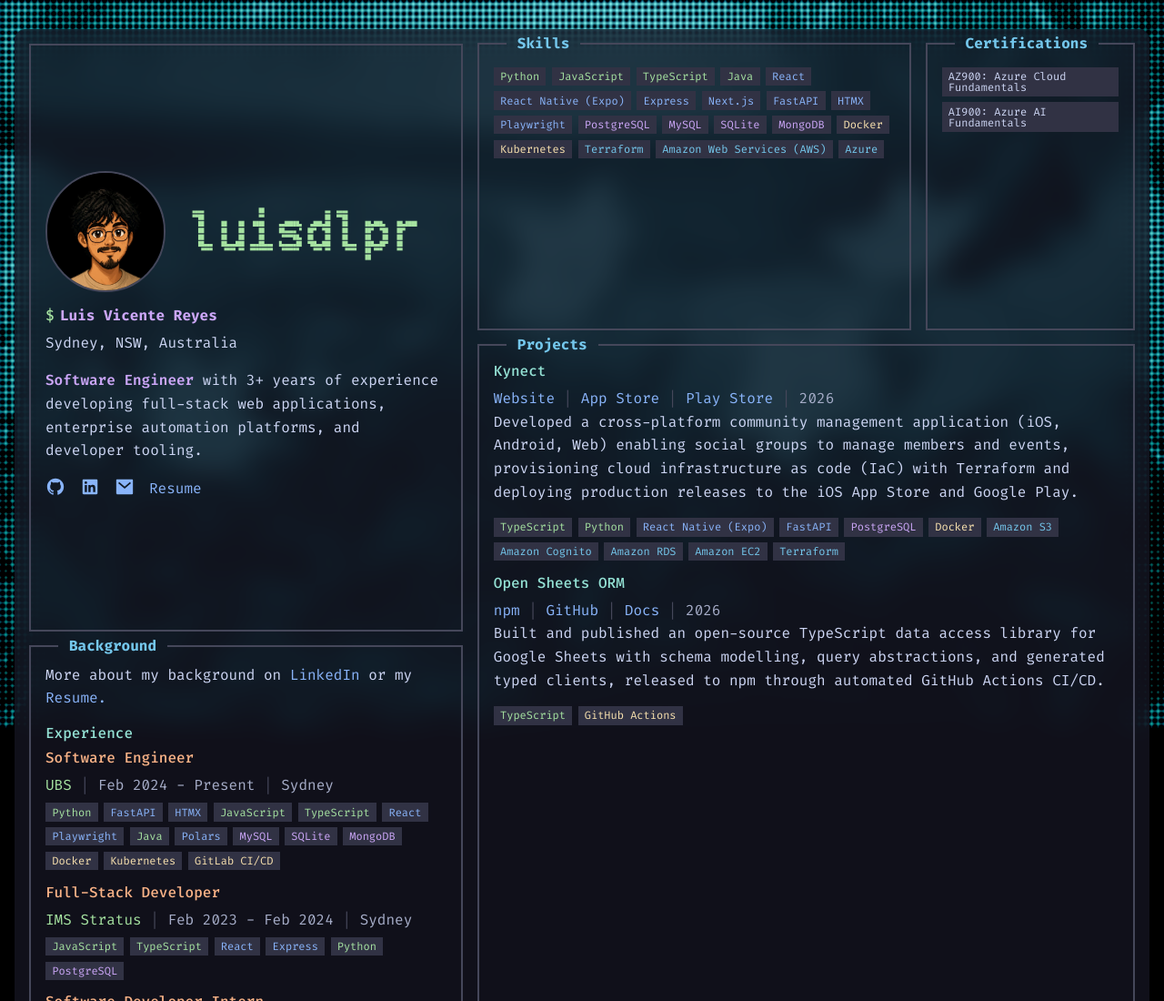
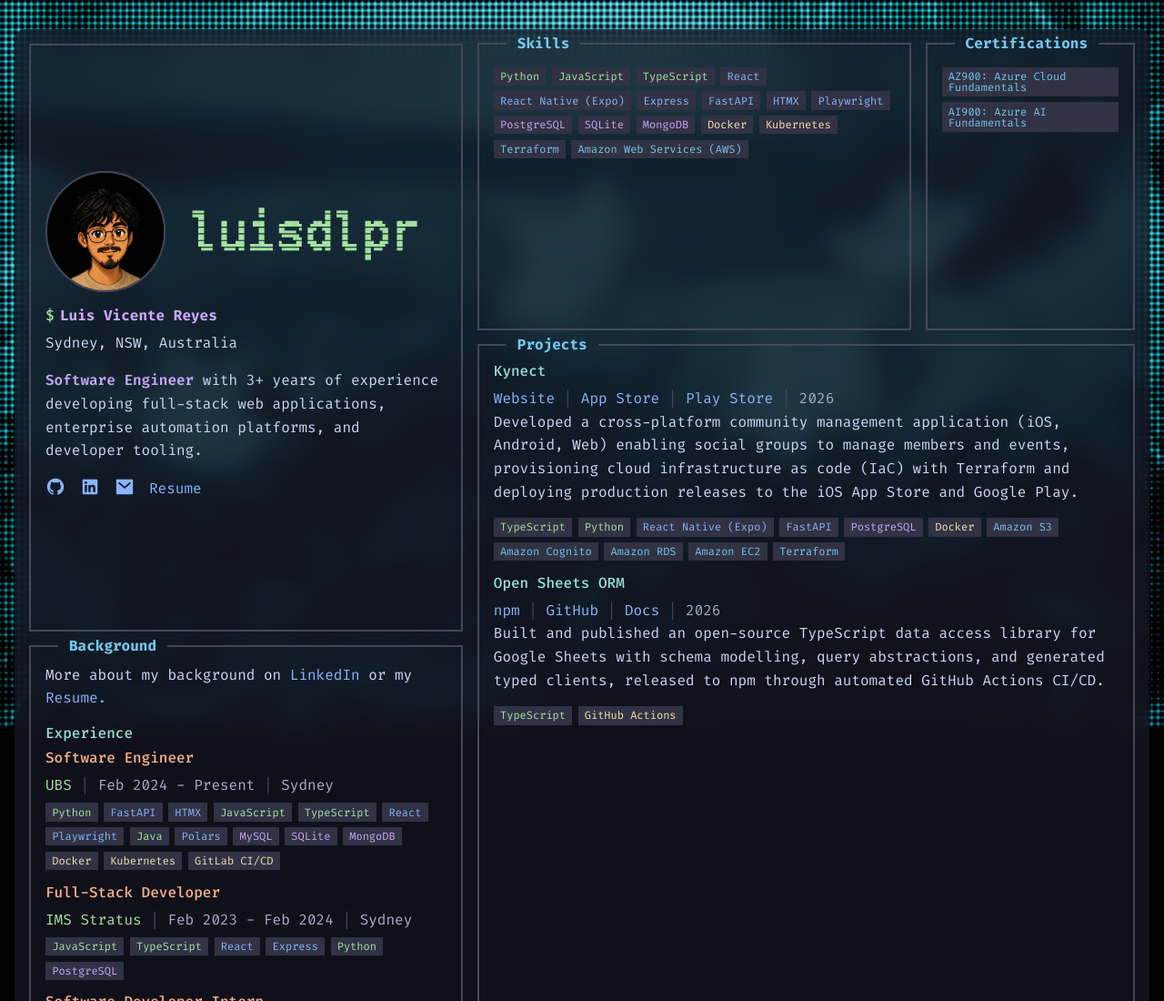
Before and after one commit to luisdlpr/luisdlpr-xyz, a website built with Vite: page index.html in a window 1280 px wide. Shown: the top 1100 px of the page at 91% size. Built offline with nearby package versions, Linux system fonts and the light colour scheme.

Commit message:
feat: clean up skills section

```diff
--- a/index.html
+++ b/index.html
@@ -52,30 +52,26 @@
           <li class="tag-lang">Python</li>
           <li class="tag-lang">JavaScript</li>
           <li class="tag-lang">TypeScript</li>
-          <li class="tag-lang">Java</li>
           <li class="tag-web">React</li>
           <li class="tag-web">React Native (Expo)</li>
           <li class="tag-web">Express</li>
-          <li class="tag-web">Next.js</li>
           <li class="tag-web">FastAPI</li>
           <li class="tag-web">HTMX</li>
           <li class="tag-web">Playwright</li>
           <li class="tag-data">PostgreSQL</li>
-          <li class="tag-data">MySQL</li>
           <li class="tag-data">SQLite</li>
           <li class="tag-data">MongoDB</li>
           <li class="tag-infra">Docker</li>
           <li class="tag-infra">Kubernetes</li>
           <li class="tag-cloud">Terraform</li>
           <li class="tag-cloud">Amazon Web Services (AWS)</li>
-          <li class="tag-cloud">Azure</li>
         </ul>
       </section>
       <section class="panel-certs">
         <h2 class="panel-title">Certifications</h2>
         <ul class="tags">
-          <li>AZ900: Azure Cloud Fundamentals</li>
-          <li>AI900: Azure AI Fundamentals</li>
+          <li class="tag-cloud">AZ900: Azure Cloud Fundamentals</li>
+          <li class="tag-cloud">AI900: Azure AI Fundamentals</li>
         </ul>
       </section>
       <section class="panel-projects">
```
